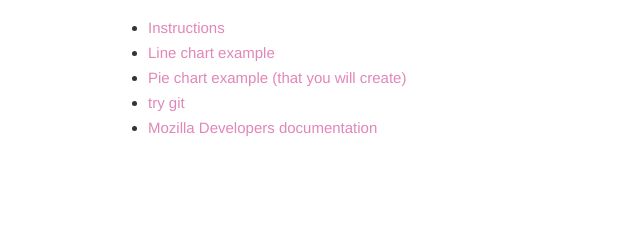
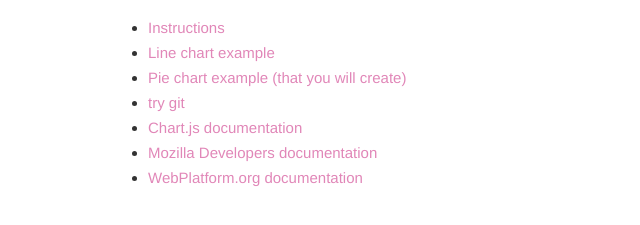
Before and after one commit to yiyayou/introduction-to-data-visualization, a website: page index.html in a window 1280 px wide. Shown: the part 123-348 px from the top of the page, without its empty margins (132-772 px from the left). Drawn offline with Linux system fonts and the light colour scheme.

Commit message:
index edits

```diff
--- a/index.html
+++ b/index.html
@@ -24,7 +24,9 @@
           <li><a href="./line-chart.html">Line chart example</a></li>
           <li><a href="./pie-chart.html">Pie chart example (that you will create)</a></li>
           <li><a href="http://try.github.io" target="_blank">try git</a></li>
+          <li><a href="http://www.chartjs.org/docs/" target="_blank">Chart.js documentation</a></li>
           <li><a href="https://developer.mozilla.org/en-US/docs/JavaScript" target="_blank">Mozilla Developers documentation</a></li>
+          <li><a href="http://www.webplatform.org/" target="_blank">WebPlatform.org documentation</a></li>
         </ul>
       </div>
     </main>
```
